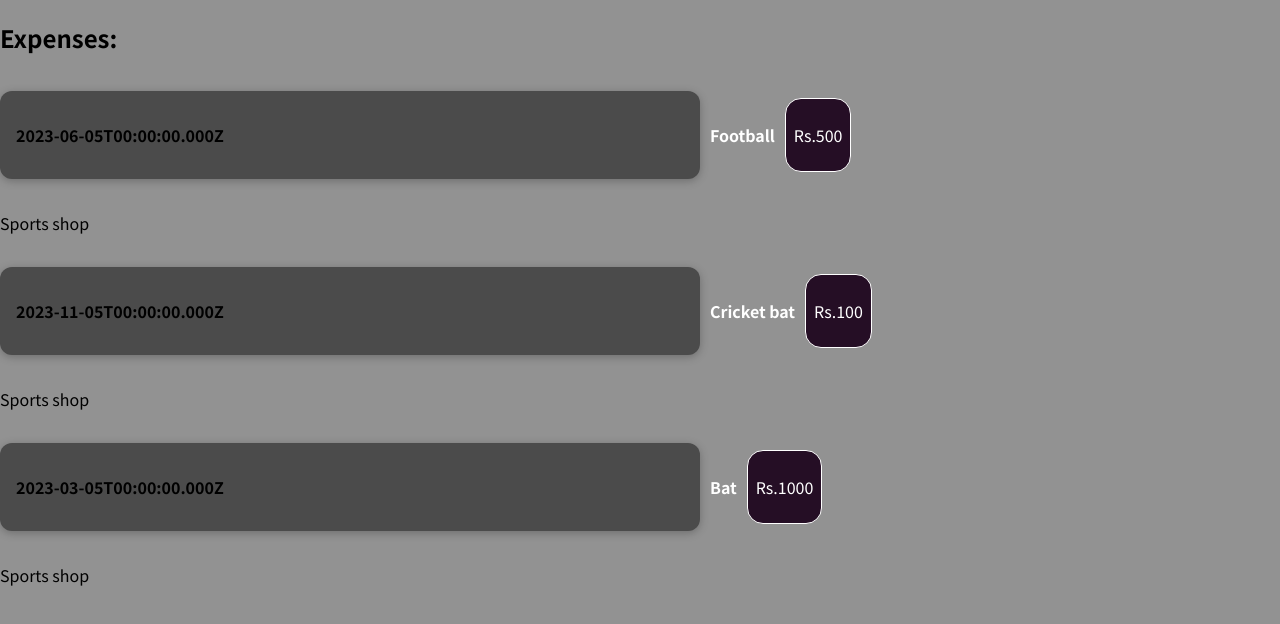
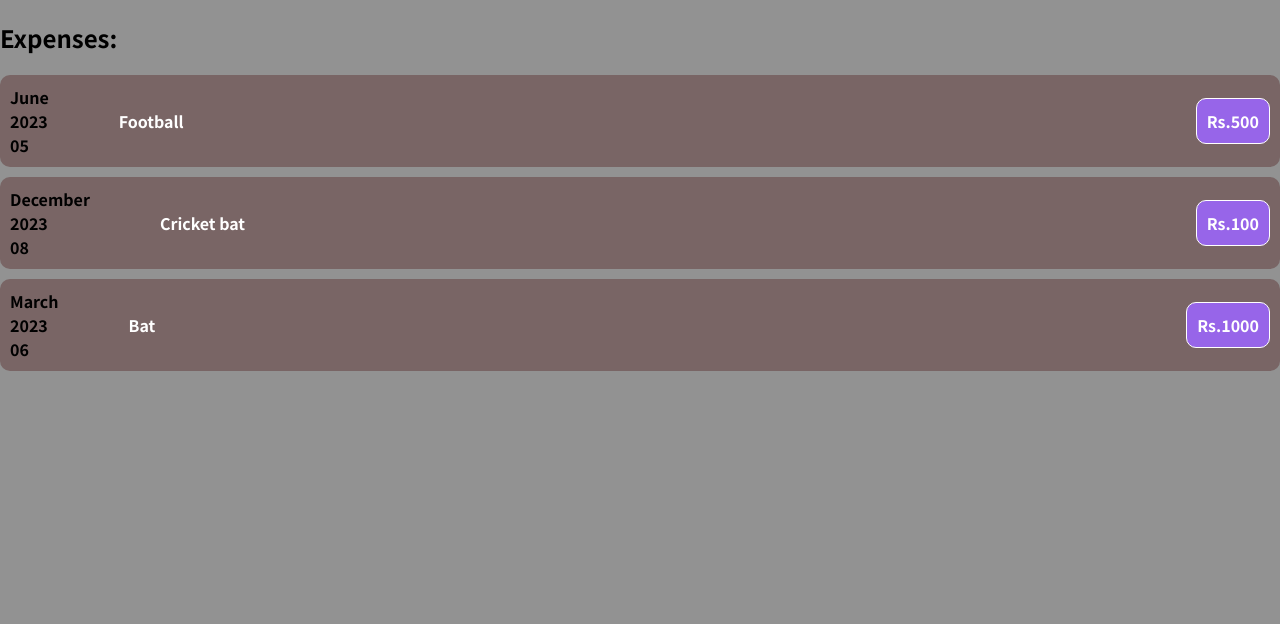
Before and after one commit to jcsgirish/React-ExpenseTracker, a JavaScript app: page / in a window 1280 px wide. Shown: the top 624 px of the page. Built offline with nearby package versions, Linux system fonts and the light colour scheme.

Commit message:
React Basics

```diff
--- a/src/App.js
+++ b/src/App.js
@@ -11,16 +11,16 @@ function App() {
     },
     {
       id: 'e2',
-      title: 'Cricket bat',
+      title:'Cricket bat',
       amount: 100,
-      date: new Date(2023, 10, 5),
+      date: new Date(2023, 11, 8),
       locationOfExpenditure: 'Sports shop'
     },
     {
       id: 'e3',
       title: 'Bat',
       amount: 1000,
-      date: new Date(2023, 2, 5),
+      date: new Date(2023, 2, 6),
       locationOfExpenditure: 'Sports shop'
     }
   ];
--- a/src/component/ExpenseItem.css
+++ b/src/component/ExpenseItem.css
@@ -1,40 +1,31 @@
-.ExpenseItem-Dates{
-
+.ExpenseItem-Dates {
+  display: flex;
+  align-items: center;
   justify-content: space-between;
-    align-items: center;
-    box-shadow: 0 2px 8px  rgba(0, 0, 0, 0.25);
-    padding: 1rem;
-    margin: 1rem 0;
-    border-radius: 12px;
-    background-color: #4b4b4b;
-    font-size: 1 rem;
+  background-color: #796565;
+  border-radius: 10px;
+  color: rgb(0, 0, 0);
   font-weight: bold;
-    justify-content: center;
-    width: 700px;
+  padding: 10px;
+  margin-bottom: 10px;
   }
 
-  .ExpenseItem-Description{
-    gap: 1rem;
+.ExpenseItem-Description {
+  border-radius: 10px;
+  color: white;
   font-weight: bold;
-    flex: 1;
-    align-items: center;
-    color: white;
+  margin-left: 70px;
+
 }
 
-  .ExpenseItem-Amount{
-    padding: 0.5rem 1.5rem;
+.ExpenseItem-Amount {
+  background-color: #9765e9;
+  border-radius: 10px;
   color: white;
-    background-color: rgb(37, 14, 37);
-    padding: 0.5rem;
+  font-weight: bold;
+  padding: 10px;
   border: 1px solid white;
-    border-radius: 1rem;
 }
-
-  .ExpenseItem-Dates,.ExpenseItem-Description, .ExpenseItem-Amount{
-    display: inline-block;
-    margin-right: 10px;
-  }
-
   @media (min-width:580px) {
     .ExpenseItem-Description{
         flex-direction: row;
--- a/src/component/ExpenseItem.js
+++ b/src/component/ExpenseItem.js
@@ -1,15 +1,22 @@
 
 import "./ExpenseItem.css"
 function ExpenseItem(props){
+    const Month=props.date.toLocaleString('en-US',{ month:'long'});
+    const Year=props.date.getFullYear();
+    const Day=props.date.toLocaleString('en-US',{ day:'2-digit'});
+    return (
+        <div>
+        <div className="ExpenseItem-Dates">
+          <div>
+         <div>{Month}</div>
+          <div>{Year}</div>
+          <div>{Day}</div>
+          </div>
+          <div className="ExpenseItem-Description">{props.title}</div>
+          <div className="ExpenseItem-Amount">Rs.{props.amount}</div>
+        </div>
+      </div>
+)}
 
-    return (
 
-        <div>
-           <div className="ExpenseItem-Dates"><p>{props.date.toISOString()}</p></div>
-            <div className="ExpenseItem-Description"><p>{props.title}</p></div>
-           <div className="ExpenseItem-Amount"><p>Rs.{props.amount}</p></div>
-           <div className="ExpenseItem-Location"><p>{props.locationOfExpenditure}</p></div>
-        </div>
-    )
-}
 export default ExpenseItem;
```
Lines whose indentation alone changed are shown as unchanged.
